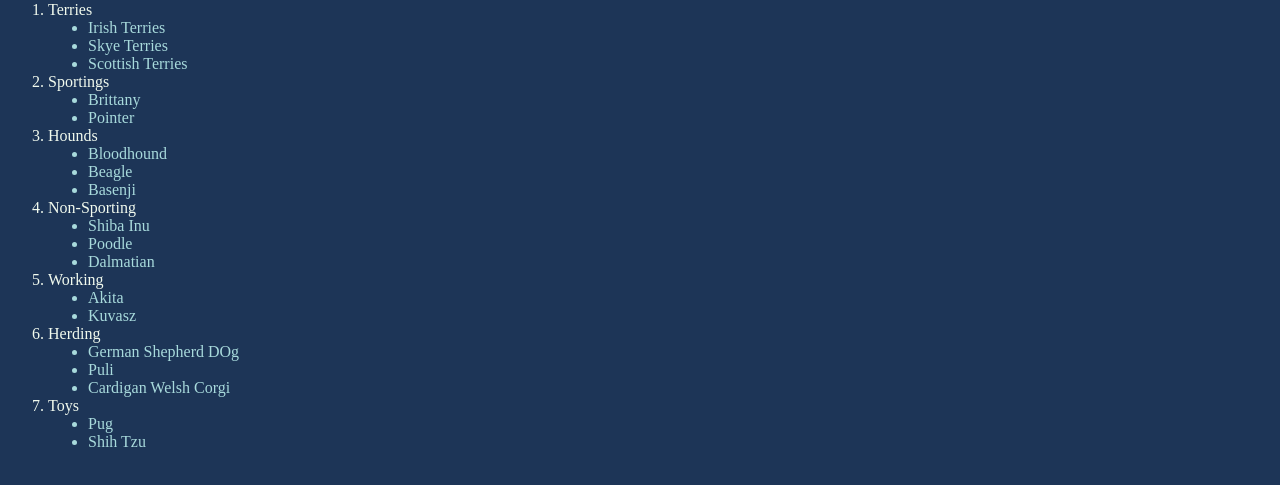
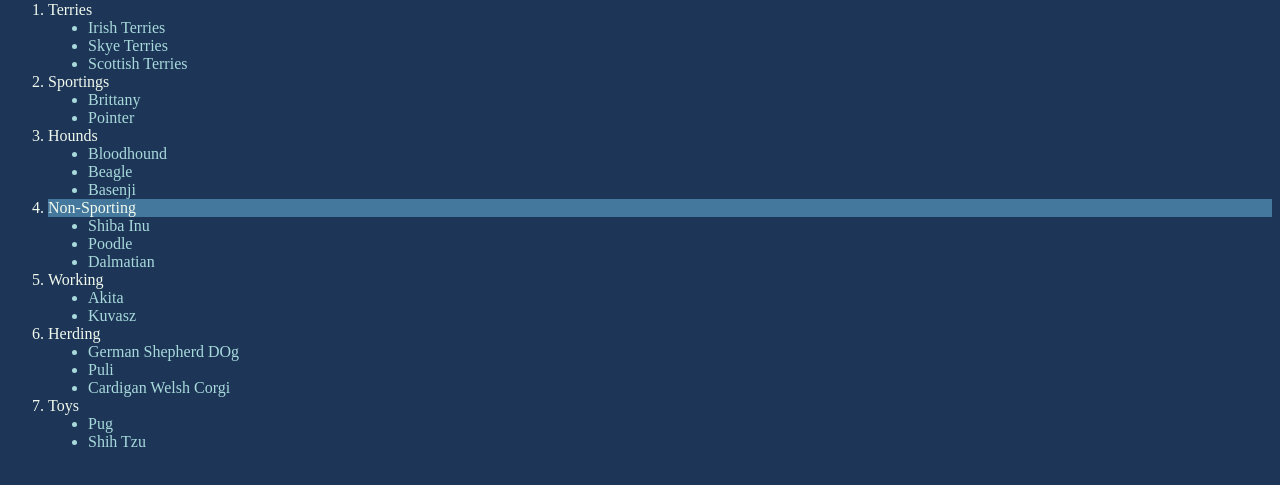
Before and after one commit to SoStellar/DII_M4_02, a plain HTML site: page index.html in a window 1280 px wide. Shown: the part 79-564 px from the top of the page. Drawn offline with Linux system fonts and the light colour scheme.

Commit message:
class
by Ong

```diff
--- a/style.css
+++ b/style.css
@@ -11,3 +11,6 @@ ul{
 ol{
     color: #F1FAEE;
 }
+.non_sporting{
+    background-color: #45789D;
+}
```
